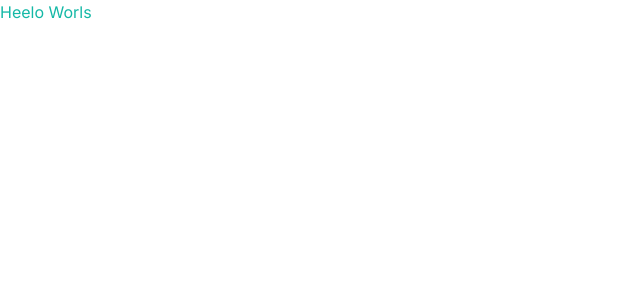
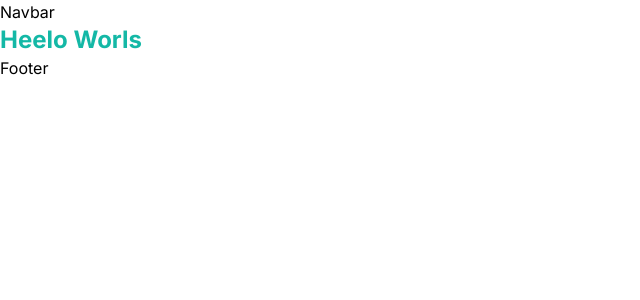
Before and after one commit to Stepan72/Travel, a Next.js app: page / in a window 1280 px wide. Shown: the top 300 px of the page, without its empty margins (0-640 px from the left). Built offline with nearby package versions, Linux system fonts and the light colour scheme.

Commit message:
Added started footer and navbar v0.3

```diff
--- a/app/layout.tsx
+++ b/app/layout.tsx
@@ -1,12 +1,11 @@
+import "./globals.css";
 import type { Metadata } from "next";
-import { Inter } from "next/font/google";
-import "./globals.css";
-
-const inter = Inter({ subsets: ["latin"] });
+import Navbar from "@/components/Navbar";
+import Footer from "@/components/Footer";
 
 export const metadata: Metadata = {
-  title: "Create Next App",
-  description: "Generated by create next app",
+  title: "Travel",
+  description: "Ultimate website to hike!",
 };
 
 export default function RootLayout({
@@ -16,7 +15,11 @@ export default function RootLayout({
 }>) {
   return (
     <html lang="en">
-      <body className={inter.className}>{children}</body>
+      <body>
+        <Navbar />
+        <main className="relative overflow-hidden">{children}</main>
+        <Footer />
+      </body>
     </html>
   );
 }
--- a/app/page.tsx
+++ b/app/page.tsx
@@ -1,3 +1,3 @@
 export default function Home() {
-  return <h1 className="text-bold text-teal-500">Heelo Worls</h1>;
+  return <h1 className="font-bold text-teal-500 text-2xl">Heelo Worls</h1>;
 }
--- /dev/null
+++ b/components/Footer.tsx
@@ -0,0 +1,7 @@
+import React from "react";
+
+const Footer = () => {
+  return <div>Footer</div>;
+};
+
+export default Footer;
--- /dev/null
+++ b/components/Navbar.tsx
@@ -0,0 +1,7 @@
+import React from "react";
+
+const Navbar = () => {
+  return <div>Navbar</div>;
+};
+
+export default Navbar;
```
Also changed, not shown: 1 other file (tests, documents, lock files or other folders).
